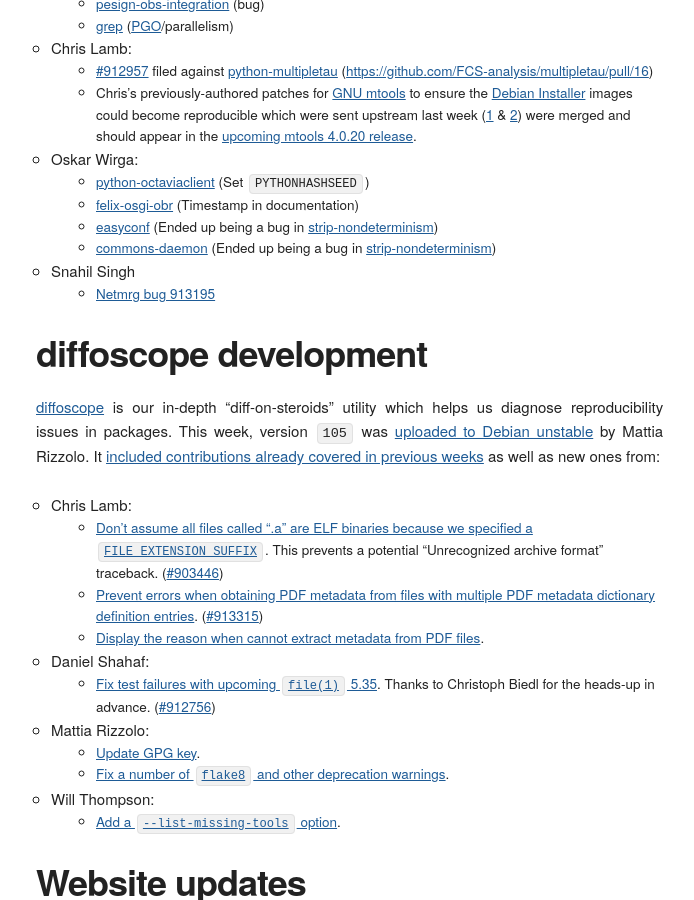
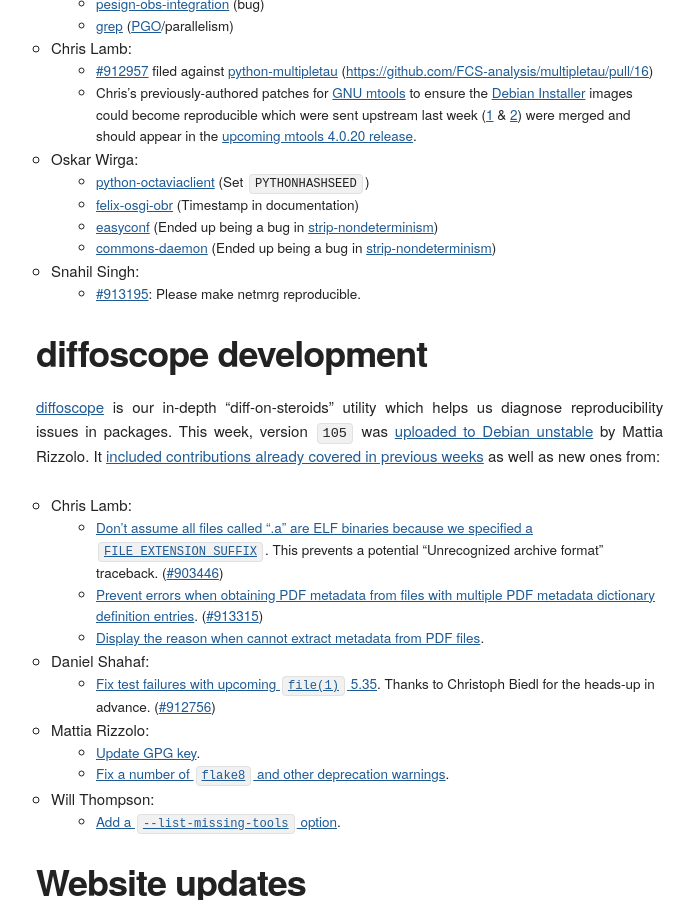
Before and after one commit to prototypefund/reproducible-website, a Jekyll site: the page built from _blog/posts/185.md, in a window 1280 px wide and 900 px high, scrolled down 2202 px. Shown: the whole window, without its empty margins (124-818 px from the left). Built offline with Jekyll 4.4.1, drawn with Linux system fonts in a browser that asks for light colours; some web fonts are replaced.

Commit message:
185: Tidy this section added in MR.

```diff
--- a/_blog/posts/185.md
+++ b/_blog/posts/185.md
@@ -51,8 +51,8 @@
     * [easyconf](https://salsa.debian.org/java-team/easyconf/merge_requests/1) (Ended up being a bug in [strip-nondeterminism](https://bugs.debian.org/cgi-bin/bugreport.cgi?bug=913132))
     * [commons-daemon](https://salsa.debian.org/java-team/commons-daemon/merge_requests/1) (Ended up being a bug in [strip-nondeterminism](https://bugs.debian.org/cgi-bin/bugreport.cgi?bug=913132))
 
-* Snahil Singh
-    * [Netmrg bug 913195]( https://bugs.debian.org/cgi-bin/bugreport.cgi?bug=913195)
+* Snahil Singh:
+    * [#913195](https://bugs.debian.org/913195): Please make netmrg reproducible.
 
 diffoscope development
 ----------------------
```
